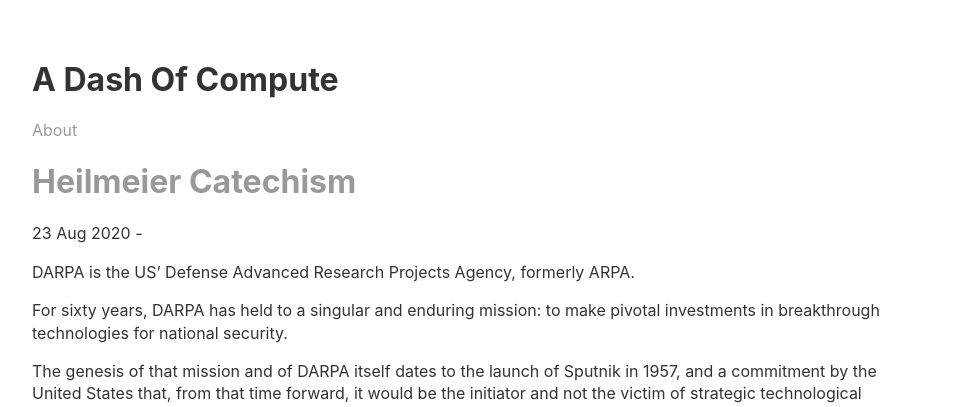
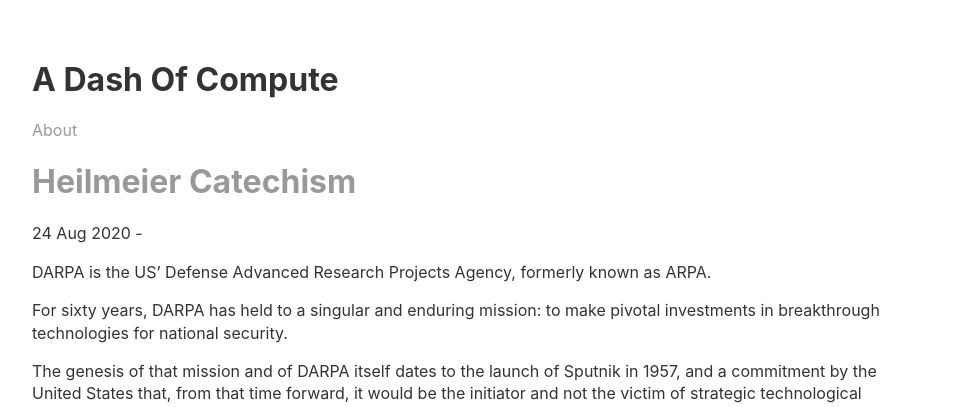
Before and after one commit to sautee/sautee.github.io, a Jekyll site: the page built from _posts/2020-08-23-the-heilmeier-catechism.md, in a window 1280 px wide. Shown: the top 407 px of the page, without its empty margins (160-1117 px from the left). Built offline with Jekyll 4.4.1, drawn with Linux system fonts in a browser that asks for light colours.

Commit message:
Update 2020-08-23-the-heilmeier-catechism.md

```diff
--- a/_posts/2020-08-23-the-heilmeier-catechism.md
+++ b/_posts/2020-08-23-the-heilmeier-catechism.md
@@ -2,10 +2,10 @@
 layout: post
 title: "Heilmeier Catechism"
 excerpt: "George H. Heilmeier, a former DARPA director (1975-1977), crafted a set of questions known as the Heilmeier Catechism to help Agency officials think through and evaluate proposed research programs."
-date: 2020-08-23
+date: 2020-08-24
 ---
 
-DARPA is the US' Defense Advanced Research Projects Agency, formerly ARPA.
+DARPA is the US' Defense Advanced Research Projects Agency, formerly known as ARPA.
 
 For sixty years, DARPA has held to a singular and enduring mission: to make pivotal investments in breakthrough technologies for national security.
 
```
